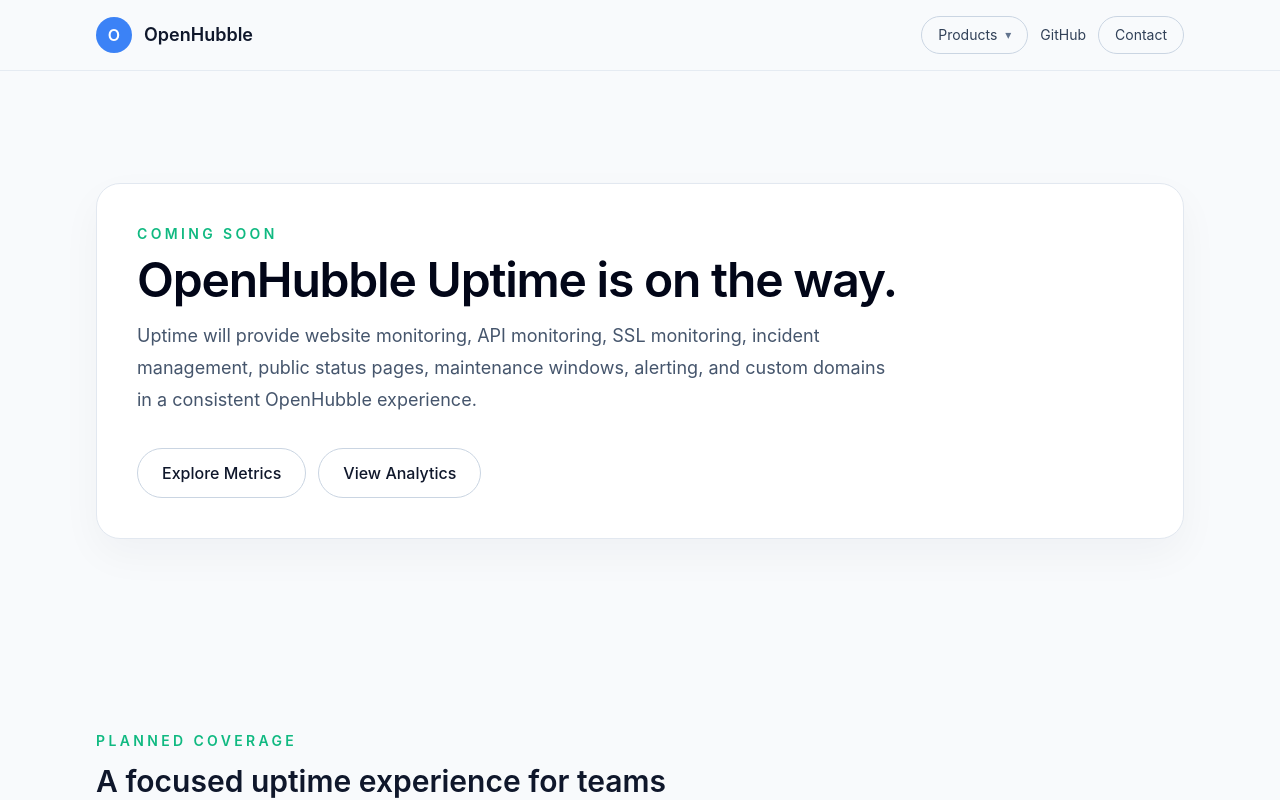
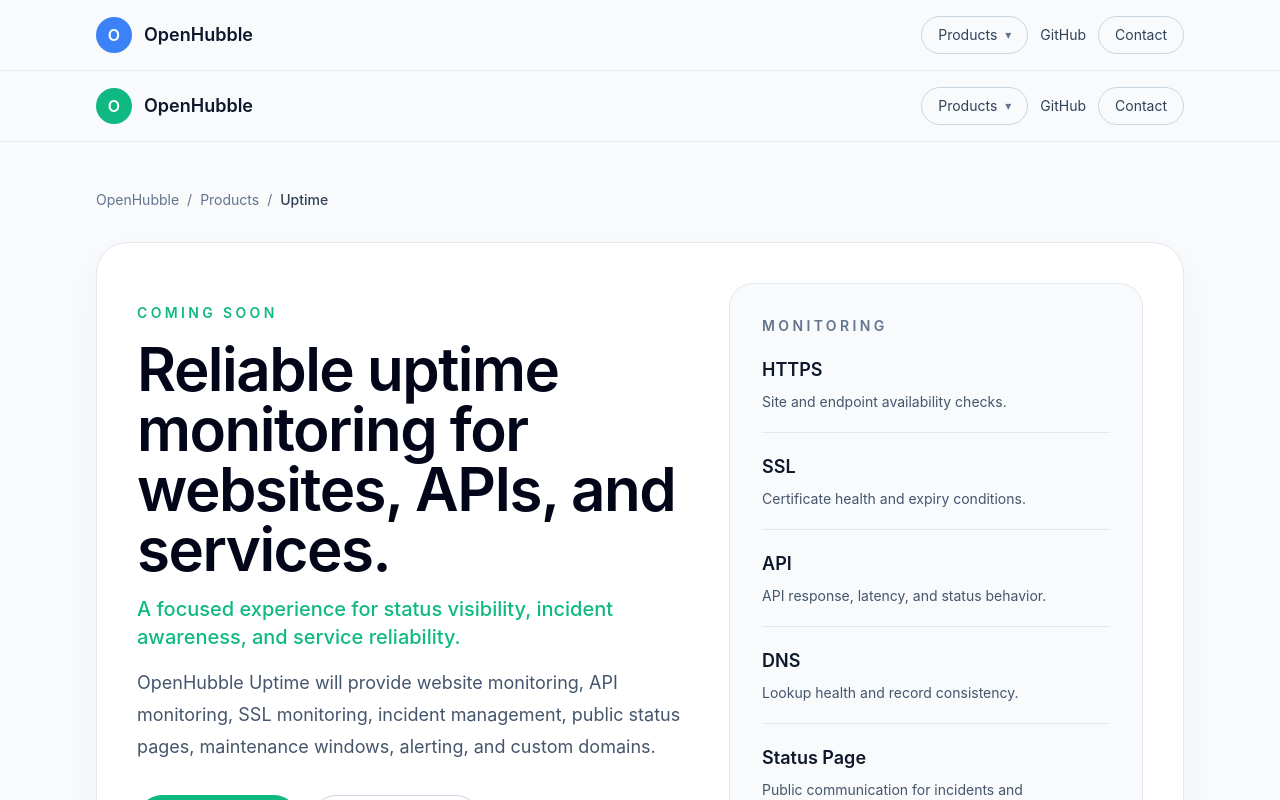
Before and after one commit to BlackIQ/landing, a Next.js app: page /products/uptime in a window 1280 px wide. Shown: the top 800 px of the page. Built offline with nearby package versions, Linux system fonts and the light colour scheme.

Commit message:
Almost done in uptime

```diff
--- a/src/app/products/uptime/page.tsx
+++ b/src/app/products/uptime/page.tsx
@@ -1,44 +1,136 @@
 import type { Metadata } from "next";
 import Link from "next/link";
-import { ProductSectionHeading } from "@/components/product-page-shell";
+import {
+  ProductPageShell,
+  ProductSectionHeading,
+} from "@/components/product-page-shell";
+
+const accent = "#10B981";
 
 const roadmap = [
-  { label: "Phase 1", items: ["Website monitoring", "API monitoring", "SSL monitoring"] },
-  { label: "Phase 2", items: ["Incident management", "Public status pages", "Maintenance windows"] },
-  { label: "Phase 3", items: ["Alerting", "Custom domains", "Advanced routing"] },
+  {
+    label: "Phase 1",
+    items: ["Website monitoring", "API monitoring", "SSL monitoring"],
+  },
+  {
+    label: "Phase 2",
+    items: [
+      "Incident management",
+      "Public status pages",
+      "Maintenance windows",
+    ],
+  },
+  {
+    label: "Phase 3",
+    items: ["Alerting", "Custom domains", "Advanced routing"],
+  },
 ];
 
 export const metadata: Metadata = {
   title: "OpenHubble Uptime",
-  description: "OpenHubble Uptime is a future product for website, API, and incident monitoring.",
+  description:
+    "OpenHubble Uptime is a future product for website, API, and incident monitoring.",
 };
 
 export default function UptimePage() {
   return (
+    <ProductPageShell accent={accent}>
+      <section className="mx-auto max-w-6xl px-6 py-10 lg:px-8 lg:py-12">
+        <div className="mb-8 flex items-center gap-2 text-sm text-slate-500">
+          <Link href="/" className="transition hover:text-slate-800">
+            OpenHubble
+          </Link>
+          <span>/</span>
+          <Link href="/products" className="transition hover:text-slate-800">
+            Products
+          </Link>
+          <span>/</span>
+          <span className="font-medium text-slate-700">Uptime</span>
+        </div>
+        <div className="grid gap-8 rounded-[32px] border border-slate-200 bg-white p-8 shadow-[0_16px_40px_rgba(15,23,42,0.04)] lg:grid-cols-[1.15fr_0.85fr] lg:items-center lg:p-10">
           <div>
-      <section className="mx-auto max-w-6xl px-6 py-20 lg:px-8 lg:py-28">
-        <div className="rounded-3xl border border-slate-200 bg-white p-8 shadow-[0_16px_40px_rgba(15,23,42,0.04)] sm:p-10">
-          <p className="mb-3 text-sm font-semibold uppercase tracking-[0.24em] text-[#10B981]">Coming Soon</p>
-          <h1 className="mb-4 text-4xl font-semibold tracking-tight text-slate-950 sm:text-5xl">
-            OpenHubble Uptime is on the way.
+            <p
+              className="mb-4 text-sm font-semibold uppercase tracking-[0.24em]"
+              style={{ color: accent }}
+            >
+              Coming Soon
+            </p>
+            <h1 className="mb-4 text-4xl font-semibold tracking-tight text-slate-950 sm:text-5xl lg:text-6xl">
+              Reliable uptime monitoring for websites, APIs, and services.
             </h1>
-          <p className="max-w-3xl text-lg leading-8 text-slate-600">
-            Uptime will provide website monitoring, API monitoring, SSL monitoring, incident management, public status pages, maintenance windows, alerting, and custom domains in a consistent OpenHubble experience.
+            <p className="mb-4 text-xl font-medium" style={{ color: accent }}>
+              A focused experience for status visibility, incident awareness,
+              and service reliability.
+            </p>
+            <p className="max-w-2xl text-lg leading-8 text-slate-600">
+              OpenHubble Uptime will provide website monitoring, API monitoring,
+              SSL monitoring, incident management, public status pages,
+              maintenance windows, alerting, and custom domains.
             </p>
             <div className="mt-8 flex flex-wrap gap-3">
-            <Link href="/products/metrics" className="rounded-full border border-slate-300 px-6 py-3 text-center font-medium text-slate-700 transition hover:bg-white">
+              <Link
+                href="#roadmap"
+                className="rounded-full px-6 py-3 text-center font-medium text-white transition hover:opacity-90"
+                style={{ backgroundColor: accent }}
+              >
+                View Roadmap
+              </Link>
+              <Link
+                href="/products/metrics"
+                className="rounded-full border border-slate-300 px-6 py-3 text-center font-medium text-slate-700 transition hover:bg-white"
+              >
                 Explore Metrics
               </Link>
-            <Link href="/products/analytics" className="rounded-full border border-slate-300 px-6 py-3 text-center font-medium text-slate-700 transition hover:bg-white">
-              View Analytics
-            </Link>
+            </div>
+          </div>
+
+          <div className="rounded-3xl border border-slate-200 bg-slate-50 p-6 sm:p-8">
+            <p className="text-sm font-semibold uppercase tracking-[0.24em] text-slate-500">
+              Monitoring
+            </p>
+            <div className="mt-5 space-y-5">
+              {[
+                {
+                  title: "HTTPS",
+                  detail: "Site and endpoint availability checks.",
+                },
+                {
+                  title: "SSL",
+                  detail: "Certificate health and expiry conditions.",
+                },
+                {
+                  title: "API",
+                  detail: "API response, latency, and status behavior.",
+                },
+                {
+                  title: "DNS",
+                  detail: "Lookup health and record consistency.",
+                },
+                {
+                  title: "Status Page",
+                  detail: "Public communication for incidents and maintenance.",
+                },
+              ].map((item) => (
+                <div
+                  key={item.title}
+                  className="border-b border-slate-200 pb-4 last:border-b-0 last:pb-0"
+                >
+                  <h2 className="text-lg font-semibold text-slate-900">
+                    {item.title}
+                  </h2>
+                  <p className="mt-1 text-sm leading-7 text-slate-600">
+                    {item.detail}
+                  </p>
+                </div>
+              ))}
+            </div>
           </div>
         </div>
       </section>
 
       <section className="mx-auto max-w-6xl px-6 py-16 lg:px-8 lg:py-20">
         <ProductSectionHeading
-          accent="#10B981"
+          accent={accent}
           eyebrow="Planned Coverage"
           title="A focused uptime experience for teams"
           description="The product will center on reliability, incident visibility, and clear communication."
@@ -54,7 +146,10 @@
             "Alerting",
             "Custom domains",
           ].map((item) => (
-            <div key={item} className="rounded-3xl border border-slate-200 bg-white p-6 text-sm text-slate-700">
+            <div
+              key={item}
+              className="rounded-3xl border border-slate-200 bg-white p-6 text-sm text-slate-700"
+            >
               {item}
             </div>
           ))}
@@ -63,15 +158,20 @@
 
       <section className="mx-auto max-w-6xl px-6 py-16 lg:px-8 lg:py-20">
         <ProductSectionHeading
-          accent="#10B981"
+          accent={accent}
           eyebrow="Roadmap"
           title="A steady path to launch"
           description="The rollout will expand in phases so the experience remains consistent and practical."
         />
         <div className="grid gap-4 md:grid-cols-3">
           {roadmap.map((group) => (
-            <div key={group.label} className="rounded-3xl border border-slate-200 bg-white p-6">
-              <h3 className="mb-4 text-lg font-semibold text-slate-900">{group.label}</h3>
+            <div
+              key={group.label}
+              className="rounded-3xl border border-slate-200 bg-white p-6"
+            >
+              <h3 className="mb-4 text-lg font-semibold text-slate-900">
+                {group.label}
+              </h3>
               <ul className="space-y-2 text-sm text-slate-600">
                 {group.items.map((item) => (
                   <li key={item}>{item}</li>
@@ -81,6 +181,6 @@
           ))}
         </div>
       </section>
-    </div>
+    </ProductPageShell>
   );
 }
```
Lines whose indentation alone changed are shown as unchanged.
